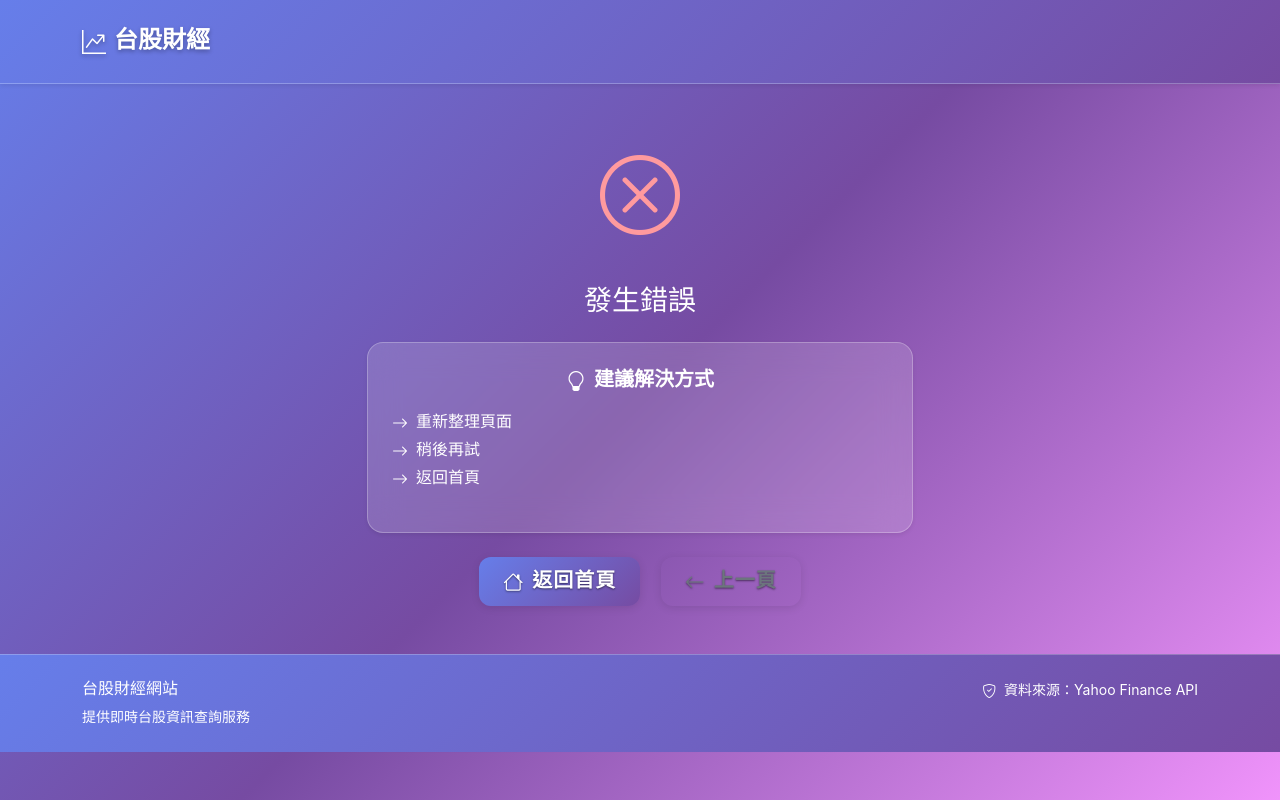
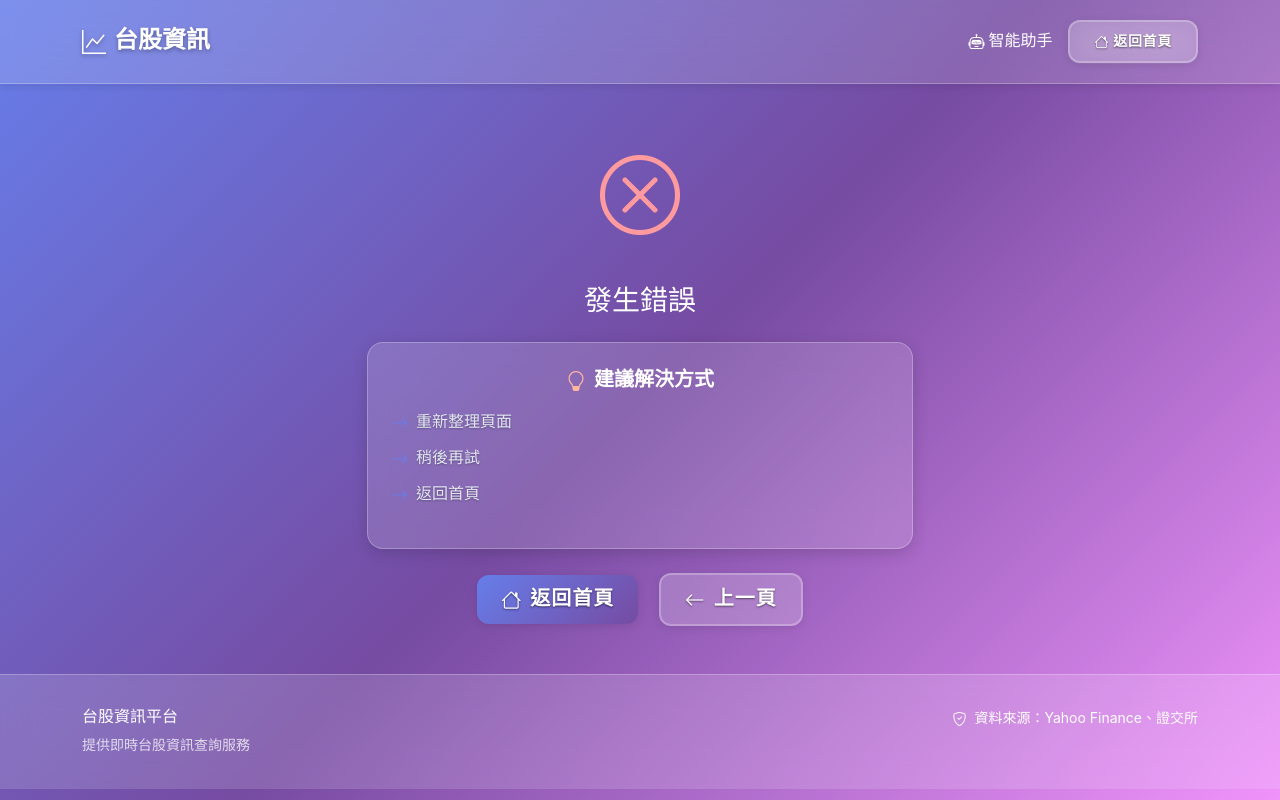
Before and after one commit to iamhenryhuang/financial_web, a Flask app: template templates/error.html in a window 1280 px wide. Run offline with Flask 3, Linux system fonts and the light colour scheme; the template is opened without the code that fills it, so the values that code supplies are empty.

Commit message:
Update error.html

```diff
--- a/templates/error.html
+++ b/templates/error.html
@@ -3,7 +3,7 @@
 <head>
     <meta charset="UTF-8">
     <meta name="viewport" content="width=device-width, initial-scale=1.0">
-    <title>錯誤 {{ error_code }} - 台股財經網站</title>
+    <title>錯誤 {{ error_code }} - 台股資訊</title>
 
     <!-- Bootstrap 5 CSS -->
     <link href="https://cdn.jsdelivr.net/npm/bootstrap@5.3.0/dist/css/bootstrap.min.css" rel="stylesheet">
@@ -12,35 +12,48 @@
     <!-- 自定義樣式 -->
     <link href="{{ url_for('static', filename='style.css') }}" rel="stylesheet">
 </head>
-<body class="bg-light">
+<body>
 
     <!-- 導航列 -->
-    <nav class="navbar navbar-expand-lg navbar-dark bg-primary shadow-sm">
+    <nav class="navbar navbar-expand-lg">
         <div class="container">
-            <a class="navbar-brand fw-bold" href="{{ url_for('home') }}">
-                <i class="bi bi-graph-up-arrow me-2"></i>台股財經
+            <a class="navbar-brand" href="{{ url_for('home') }}">
+                <i class="bi bi-graph-up me-2"></i>台股資訊
             </a>
+            <button class="navbar-toggler" type="button" data-bs-toggle="collapse" data-bs-target="#navbarNav">
+                <span class="navbar-toggler-icon"></span>
+            </button>
+            <div class="collapse navbar-collapse" id="navbarNav">
+                <div class="navbar-nav ms-auto">
+                    <a class="nav-link" href="{{ url_for('chatbot_page') }}">
+                        <i class="bi bi-robot me-1"></i>智能助手
+                    </a>
+                    <a href="{{ url_for('home') }}" class="btn btn-outline-light btn-sm">
+                        <i class="bi bi-house me-1"></i>返回首頁
+                    </a>
+                </div>
+            </div>
         </div>
     </nav>
 
-    <div class="container my-5">
+    <div class="container my-5 page-content">
         <div class="row justify-content-center">
             <div class="col-lg-6 col-md-8">
                 <div class="text-center">
                     <!-- 錯誤圖示 -->
-                    <div class="mb-4">
+                    <div class="mb-4 animate-delay-1">
                         {% if error_code == 404 %}
-                        <i class="bi bi-exclamation-triangle text-warning" style="font-size: 5rem;"></i>
+                        <i class="bi bi-exclamation-triangle text-warning" style="font-size: 5rem; animation: bounce 2s infinite;"></i>
                         {% else %}
-                        <i class="bi bi-x-circle text-danger" style="font-size: 5rem;"></i>
+                        <i class="bi bi-x-circle text-danger" style="font-size: 5rem; animation: pulse 2s infinite;"></i>
                         {% endif %}
                     </div>
 
                     <!-- 錯誤標題 -->
-                    <h1 class="display-4 text-muted mb-3">{{ error_code }}</h1>
+                    <h1 class="display-4 text-white mb-3 animate-delay-2">{{ error_code }}</h1>
 
                     <!-- 錯誤訊息 -->
-                    <h3 class="mb-4">
+                    <h3 class="mb-4 text-white animate-delay-3">
                         {% if error_code == 404 %}
                         頁面不存在
                         {% elif error_code == 500 %}
@@ -50,34 +63,34 @@
                         {% endif %}
                     </h3>
 
-                    <p class="text-muted mb-4">{{ error_message }}</p>
+                    <p class="text-muted mb-4 animate-delay-4">{{ error_message }}</p>
 
                     <!-- 建議行動 -->
-                    <div class="card shadow-sm">
+                    <div class="card hover-lift animate-delay-5">
                         <div class="card-body">
-                            <h5 class="card-title">
-                                <i class="bi bi-lightbulb me-2"></i>建議解決方式
+                            <h5 class="card-title text-white">
+                                <i class="bi bi-lightbulb me-2 text-warning"></i>建議解決方式
                             </h5>
                             <ul class="list-unstyled text-start">
                                 {% if error_code == 404 %}
-                                <li><i class="bi bi-arrow-right me-2"></i>檢查網址是否正確</li>
-                                <li><i class="bi bi-arrow-right me-2"></i>返回首頁重新開始</li>
-                                <li><i class="bi bi-arrow-right me-2"></i>使用搜尋功能查找股票</li>
+                                <li class="mb-2"><i class="bi bi-arrow-right me-2 text-primary"></i><span class="text-muted">檢查網址是否正確</span></li>
+                                <li class="mb-2"><i class="bi bi-arrow-right me-2 text-primary"></i><span class="text-muted">返回首頁重新開始</span></li>
+                                <li class="mb-2"><i class="bi bi-arrow-right me-2 text-primary"></i><span class="text-muted">使用搜尋功能查找股票</span></li>
                                 {% else %}
-                                <li><i class="bi bi-arrow-right me-2"></i>重新整理頁面</li>
-                                <li><i class="bi bi-arrow-right me-2"></i>稍後再試</li>
-                                <li><i class="bi bi-arrow-right me-2"></i>返回首頁</li>
+                                <li class="mb-2"><i class="bi bi-arrow-right me-2 text-primary"></i><span class="text-muted">重新整理頁面</span></li>
+                                <li class="mb-2"><i class="bi bi-arrow-right me-2 text-primary"></i><span class="text-muted">稍後再試</span></li>
+                                <li class="mb-2"><i class="bi bi-arrow-right me-2 text-primary"></i><span class="text-muted">返回首頁</span></li>
                                 {% endif %}
                             </ul>
                         </div>
                     </div>
 
                     <!-- 動作按鈕 -->
-                    <div class="mt-4">
+                    <div class="mt-4 animate-delay-5">
                         <a href="{{ url_for('home') }}" class="btn btn-primary btn-lg me-3">
                             <i class="bi bi-house me-2"></i>返回首頁
                         </a>
-                        <button onclick="history.back()" class="btn btn-outline-secondary btn-lg">
+                        <button onclick="history.back()" class="btn btn-outline-light btn-lg">
                             <i class="bi bi-arrow-left me-2"></i>上一頁
                         </button>
                     </div>
@@ -87,17 +100,17 @@
     </div>
 
     <!-- 頁尾 -->
-    <footer class="bg-primary text-white py-4 mt-5">
+    <footer>
         <div class="container">
             <div class="row">
                 <div class="col-md-6">
-                    <h6>台股財經網站</h6>
-                    <p class="small mb-0">提供即時台股資訊查詢服務</p>
+                    <h6>台股資訊平台</h6>
+                    <p class="small mb-0 opacity-75">提供即時台股資訊查詢服務</p>
                 </div>
                 <div class="col-md-6 text-md-end">
                     <p class="small mb-0">
                         <i class="bi bi-shield-check me-1"></i>
-                        資料來源：Yahoo Finance API
+                        資料來源：Yahoo Finance、證交所
                     </p>
                 </div>
             </div>
@@ -106,5 +119,33 @@
 
     <!-- Bootstrap 5 JS -->
     <script src="https://cdn.jsdelivr.net/npm/bootstrap@5.3.0/dist/js/bootstrap.bundle.min.js"></script>
+
+    <!-- 自定義 JavaScript -->
+    <script>
+        document.addEventListener('DOMContentLoaded', function() {
+            // 添加滾動動畫效果
+            const observerOptions = {
+                threshold: 0.1,
+                rootMargin: '0px 0px -50px 0px'
+            };
+
+            const observer = new IntersectionObserver(function(entries) {
+                entries.forEach(entry => {
+                    if (entry.isIntersecting) {
+                        entry.target.style.opacity = '1';
+                        entry.target.style.transform = 'translateY(0)';
+                    }
+                });
+            }, observerOptions);
+
+            // 觀察所有需要動畫的元素
+            document.querySelectorAll('.animate-delay-1, .animate-delay-2, .animate-delay-3, .animate-delay-4, .animate-delay-5').forEach(el => {
+                el.style.opacity = '0';
+                el.style.transform = 'translateY(20px)';
+                el.style.transition = 'all 0.6s ease-out';
+                observer.observe(el);
+            });
+        });
+    </script>
 </body>
 </html>
```
